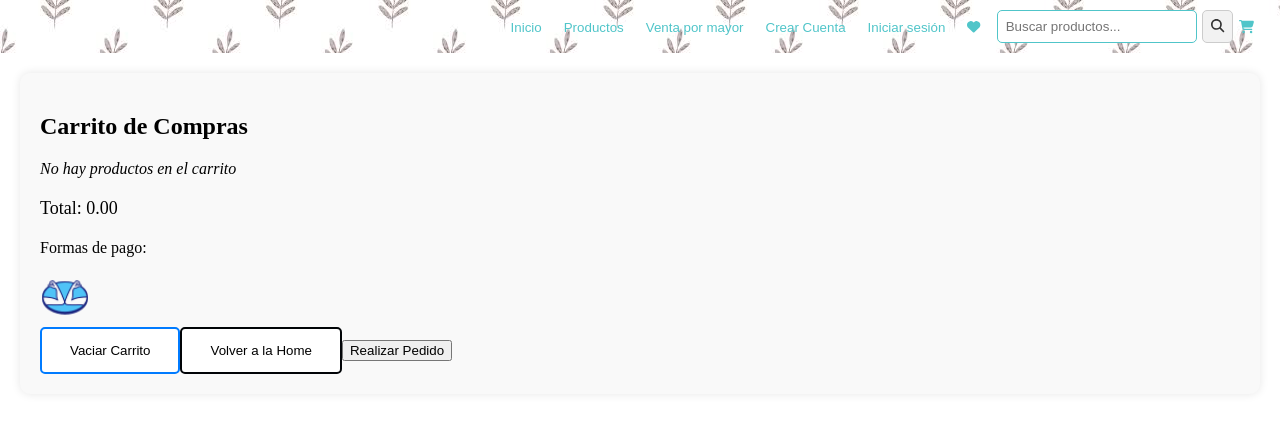
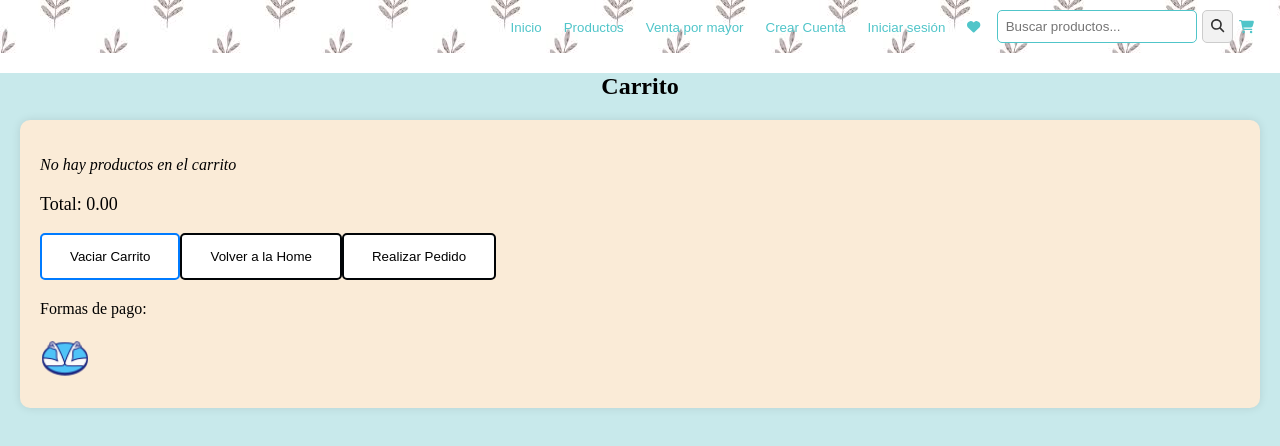
Before and after one commit to GScabral/webventas, a React (Vite) app in the folder vite-project/: page /carrito in a window 1280 px wide. Shown: the top 446 px of the page. Built offline with nearby package versions, Linux system fonts and the light colour scheme.

Commit message:
carrito funcional

```diff
--- a/vite-project/src/pages/Home/Card/Card.jsx
+++ b/vite-project/src/pages/Home/Card/Card.jsx
@@ -23,7 +23,6 @@ const Card = ({ id, nombre, descripcion, categoria, precio, imagenes, variantes
   const carrito = useSelector(state => state.carrito);
   const allProductos = useSelector(state => state.allProductos);
   const variantesDisponibles = variantes || [];
-
 
 
 
--- a/vite-project/src/pages/Home/carrito/carrito.css
+++ b/vite-project/src/pages/Home/carrito/carrito.css
@@ -1,15 +1,45 @@
+/* carrito.css */
+
+.carrito-fondo {
+  background-color: #c8e9eb;
+  background-size: cover;
+  background-attachment: fixed;
+  background-position: center;
+  width: 100%;
+  min-height: 100vh;
+}
+
 .carrito {
+  background-color: antiquewhite;
   margin: 20px;
   padding: 20px;
-  background-color: #f9f9f9;
   border-radius: 10px;
   box-shadow: 0 0 10px rgba(0, 0, 0, 0.1);
-
 }
 
 .carrito-titulo {
   font-size: 24px;
   margin-bottom: 20px;
+  display: flex;
+  justify-content: center; /* Centrado horizontal */
+  align-items: center;
+}
+
+.carrito-table{
+  width: 100%;
+  border-collapse: collapse;
+  margin-bottom: 20px;
+}
+
+.carrito-th {
+  background-color: #f2f2f2;
+}
+
+.carrito-th,
+.carrito-td {
+  border: 1px solid #ddd;
+  padding: 8px;
+  text-align: left;
 }
 
 .lista-productos {
@@ -22,10 +52,12 @@
   justify-content: space-between;
   align-items: center;
   margin-bottom: 20px;
+  border: solid 1px black;
 }
 
 .producto-info {
-  flex-grow: 1;
+  display: flex;
+  align-items: center;
 }
 
 .producto-imagen {
@@ -45,10 +77,31 @@
   align-items: center;
 }
 
+.producto-precio {
+  margin-bottom: 5px;
+}
 
+.variantes-info {
+  display: flex;
+  flex-wrap: wrap;
+}
+
+.variantes-info .variante {
+  margin-right: 10px; /* Espacio entre los elementos */
+}
+
+.producto-acciones {
+  display: flex;
+  align-items: center;
+}
+
+.boton-cantidad-div {
+  display: flex;
+  align-items: center;
+}
 
 .boton-cantidad {
-  font-size: 18px;
+  margin-left: 5px; /* Espacio entre los botones */
 }
 
 .boton-eliminar {
@@ -89,25 +142,38 @@
   padding: 14px 28px;
   cursor: pointer;
   border-radius: 5px;
-
 }
 
 .boton-vaciar {
-  background-color: white; border: 2px solid #007bff;
+  background-color: white;
+  border: 2px solid #007bff;
 }
 
-.boton-vaciar:hover{
-  background: #0b7dda; color: white;
+.boton-vaciar:hover {
+  background: #0b7dda;
+  color: white;
 }
 
 .boton-volver {
-  background-color: white; border: 2px solid #010407;
+  background-color: white;
+  border: 2px solid #010407;
 }
 
-.boton-volver:hover{
-  background: #9b2b2b; color: white;
+.boton-volver:hover {
+  background: #9b2b2b;
+  color: white;
 }
 
 .enlace-home {
   text-decoration: none;
 }
+
+.pedido-carrito {
+  background-color: white;
+  border: 2px solid #010407;
+}
+
+.pedido-carrito:hover {
+  background: #9b2b2b;
+  color: white;
+}
--- a/vite-project/src/pages/Home/carrito/carrito.jsx
+++ b/vite-project/src/pages/Home/carrito/carrito.jsx
@@ -6,13 +6,16 @@ import {
   vaciarCarrito,
   actualizarCarrito,
   actualizarVariante,
-  addPedido
+  addPedido,
 } from "../../../redux/action";
+import { FontAwesomeIcon } from '@fortawesome/react-fontawesome';
+import { faTrashAlt } from '@fortawesome/free-solid-svg-icons';
 import "./carrito.css";
 
 const Carrito = () => {
   const carrito = useSelector((state) => state.carrito);
-  const allProductos = useSelector((state) => state.allProductos);
+  const allProductos = useSelector((state) => state.allProductos)
+
   const [cantidadMinima, setCantidadMinima] = useState([]);
   const [cantidadMaxima, setCantidadMaxima] = useState([]);
   const [errorStock, setErrorStock] = useState(false);
@@ -20,8 +23,9 @@ const Carrito = () => {
   const [numeroPedido, setNumeroPedido] = useState(null);
   const dispatch = useDispatch();
 
+  console.log("carrito", carrito)
 
-  console.log("carrito",carrito)
+
 
   const eliminarDeCarrito = (index) => {
     dispatch(eliminarProductoCarrito(index));
@@ -69,7 +73,7 @@ const Carrito = () => {
 
     // Buscamos la variante con cantidad elegida mayor que 1
 
-    if (!producto.cantidad_elegida > 1) {
+    if (producto.cantidad_elegida === 1) {
       console.error('La cantidad mínima es 1');
       return;
     }
@@ -83,20 +87,13 @@ const Carrito = () => {
 
   const calcularTotal = () => {
     let total = 0;
-    let totalPrendas = 0;
 
     carrito.forEach((item) => {
       const precioNumerico = parseFloat(item.precio);
-      const cantidad = item.cantidad || 1;
+      const cantidad = item.cantidad_elegida || 1; // Utiliza la cantidad elegida en lugar de la cantidad original
 
       total += precioNumerico * cantidad || 0;
-      totalPrendas += cantidad;
     });
-
-    if (totalPrendas >= 3) {
-      const descuento = 500 * (totalPrendas - 2); // Descuento de 500 por prenda a partir de la tercera
-      total -= descuento;
-    }
 
     if (total >= 50000 && total < 100000) {
       const descuento = total * 0.1;
@@ -111,24 +108,28 @@ const Carrito = () => {
 
   const handleRealizarPedido = async () => {
     try {
-      for (const producto of carrito) {
+      carrito.forEach(async (producto) => {
         const { id, cantidad, idVariante } = producto;
-        const productoEnStock = allProductos.find((p) => p.id === id);
+        const productoEnStock = carrito.find((p) => p.id === id);
 
         if (!productoEnStock) {
           console.error(`Producto con ID ${id} no encontrado en allProductos.`);
           return;
         }
 
-        const variante = productoEnStock.variantes.find((v) => v.idVariante === idVariante)
+
+        console.log("producto ensyokc", productoEnStock)
+
+        const variante = productoEnStock.variantes.find((v) => v.idVariante === v.idVariante);
+
+        console.log("variantes:", variante)
 
         if (!variante) {
-          console.error(`Variante del producto con ID ${id}, color ${color} y talla ${talla} no encontrada.`);
+          console.error(`Variante del producto con ID ${id} y ID de variante ${idVariante} no encontrada.`);
           return;
         }
 
         const { color, talla } = variante;
-
         const nuevaCantidadDisponible = variante.cantidad_disponible - cantidad;
 
         if (nuevaCantidadDisponible < 0) {
@@ -140,16 +141,23 @@ const Carrito = () => {
         }
 
         // Actualiza la cantidad disponible de la variante
-        variante.cantidad_disponible = nuevaCantidadDisponible;
+        const idVarianteEntero = variante.idVariante;
 
         // Llama a actualizarVariante para actualizar la base de datos
-        await dispatch(actualizarVariante(id, variante));
-      }
+        await dispatch(actualizarVariante(id, idVarianteEntero, nuevaCantidadDisponible));
+      });
 
       // Si no hay errores de stock, procede con el pedido
       if (!errorStock) {
         // Generar un número de pedido simulado
-        await dispatch(addPedido(carrito));
+        await dispatch(addPedido({
+          producto: carrito.map(producto => ({
+            id: producto.id,
+            cantidad: producto.cantidad_elegida,
+            color: producto.variante[0].color,
+            talla: producto.variante[0].talla
+          }))
+        }));
         const numeroPedidoSimulado = Math.floor(Math.random() * 1000000);
         setNumeroPedido(numeroPedidoSimulado);
 
@@ -171,68 +179,64 @@ const Carrito = () => {
   }, [errorStock]);
 
   return (
+    <div className="carrito-fondo">
+      <h2 className="carrito-titulo">Carrito </h2>
       <div className="carrito">
-      <h2 className="carrito-titulo">Carrito de Compras</h2>
         {carrito && carrito.length > 0 ? (
-        <ul className="lista-productos">
+          <table className="carrito-table">
+            <thead>
+              <tr>
+                <th className="carrito-th">Producto</th>
+                <th className="carrito-th">Descripcion</th>
+                <th className="carrito-th">Color</th>
+                <th className="carrito-th">Talle</th>
+                <th className="carrito-th">Cantidad</th>
+              </tr>
+            </thead>
+            <tbody>
               {carrito.map((producto, index) => (
-            <li key={index} className="producto">
-              <div className="producto-info">
-                {producto.imagenes && producto.imagenes.length > 0 && (
-                  <img className="producto-imagen" src={producto.imagenes[0]} alt={producto.nombre} />
-                )}
-                <p className="producto-precio">${producto.precio} c/u</p>
-                <div className="variantes-info">
-                  {producto.variantes.map((variante, vIndex) => (
-                    <div key={vIndex} className="variante">
-                      <p>Talla: {variante.talla}</p>
-                      <p>Color: {variante.color}</p>
+                <tr key={index}>
+                  <td className="carrito-td">
+                    <img className="producto-imagen" src={`http://localhost:3004${producto.imagenes[0]}`} alt="" />
+                  </td>
+                  <td className="carrito-td">{producto.descripcion}</td>
+                  <td className="carrito-td">{producto.variantes[0].color}</td>
+                  <td className="carrito-td">{producto.variantes[0].talla}</td>
+                  <td className="carrito-td">
+                    <div className="cantidad-acciones">
+                      <span className="cantidad-carrito">{producto.cantidad_elegida}</span>
+                      <div className="boton-cantidad-div">
+                        <button className="boton-cantidad" onClick={() => decrementarCantidad(index)}>
+                          -
+                        </button>
                       </div>
-                  ))}
+                      <div className="boton-cantidad-div">
+                        <button className="boton-cantidad" onClick={() => incrementarCantidad(index)}>
+                          +
+                        </button>
                       </div>
                     </div>
-              <div className="producto-acciones">
-                <button className="boton-carrito boton-cantidad" onClick={() => decrementarCantidad(index)}>
-                  -
+                  </td>
+                  <td>
+                    <button className="boton-eliminar" onClick={() => eliminarDeCarrito(index)}>
+                      <FontAwesomeIcon icon={faTrashAlt} />
                     </button>
-                <span className="cantidad-carrito">{producto.cantidad_elegida}</span> {/* Aquí muestra la cantidad */}
-                <button className="boton-carrito boton-cantidad" onClick={() => incrementarCantidad(index)}>
-                  +
-                </button>
-                <button className="boton-carrito boton-eliminar" onClick={() => eliminarDeCarrito(index)}>
-                  Eliminar
-                </button>
-                {cantidadMinima[index] && <div className="mensaje-error">La cantidad mínima es 1</div>}
-                {cantidadMaxima[index] && <div className="mensaje-error">La cantidad máxima depende del stock disponible</div>}
-              </div>
-            </li>
+                  </td>
+                </tr>
               ))}
-        </ul>
+            </tbody>
+          </table>
         ) : (
           <p className="mensaje-vacio">No hay productos en el carrito</p>
         )}
         <p className="total">Total: <span id="total">{calcularTotal()}</span></p>
-      <div className="formas-pago">
-        <p>Formas de pago:</p>
-        <div className="logos-pago">
-          <a href="#URL_MercadoPago">
-            <img className="logo-pago" src="icons8-mercado-pago-48.png" alt="Mercado Pago" />
-          </a>
-          {/* <a href="#URL_Visa">
-            <img className="logo-pago" src="icons8-visa-48.png" alt="Visa" />
-          </a>
-          <a href="#URL_Mastercard">
-            <img className="logo-pago" src="icons8-mastercard-48.png" alt="Mastercard" />
-          </a> */}
-        </div>
-      </div>
         <button className="boton-carrito boton-vaciar" onClick={() => dispatch(vaciarCarrito())}>
           Vaciar Carrito
         </button>
         <Link to="/" className="enlace-home">
           <button className="boton-carrito boton-volver">Volver a la Home</button>
         </Link>
-      <button className="pedido-compra" onClick={handleRealizarPedido}>
+        <button className="boton-carrito pedido-carrito" onClick={handleRealizarPedido}>
           Realizar Pedido
         </button>
         {mostrarModal && (
@@ -252,8 +256,16 @@ const Carrito = () => {
             </div>
           </div>
         )}
+        <div className="formas-pago">
+          <p>Formas de pago:</p>
+          <div className="logos-pago">
+            <a href="#URL_MercadoPago">
+              <img className="logo-pago" src="icons8-mercado-pago-48.png" alt="Mercado Pago" />
+            </a>
+          </div>
+        </div>
+      </div>
     </div>
   );
-};
-
+}
 export default Carrito;
```
Also changed, not shown: vite-project/src/redux/action.js (+7 -0 lines), vite-project/src/redux/reducer.js (+8 -0 lines), vite-project/public/patron-carro-compras-transparente-sobre-fondo-blanco-icono-carrito-compras-simple-diseno-creativo-puede-utilizar-papel-tapiz-fondo-pagina-web-textil-impresion-ui-ux_159242-3135.avif (added), 1 other file (tests, documents, lock files or other folders). Lines whose indentation alone changed are shown as unchanged.
